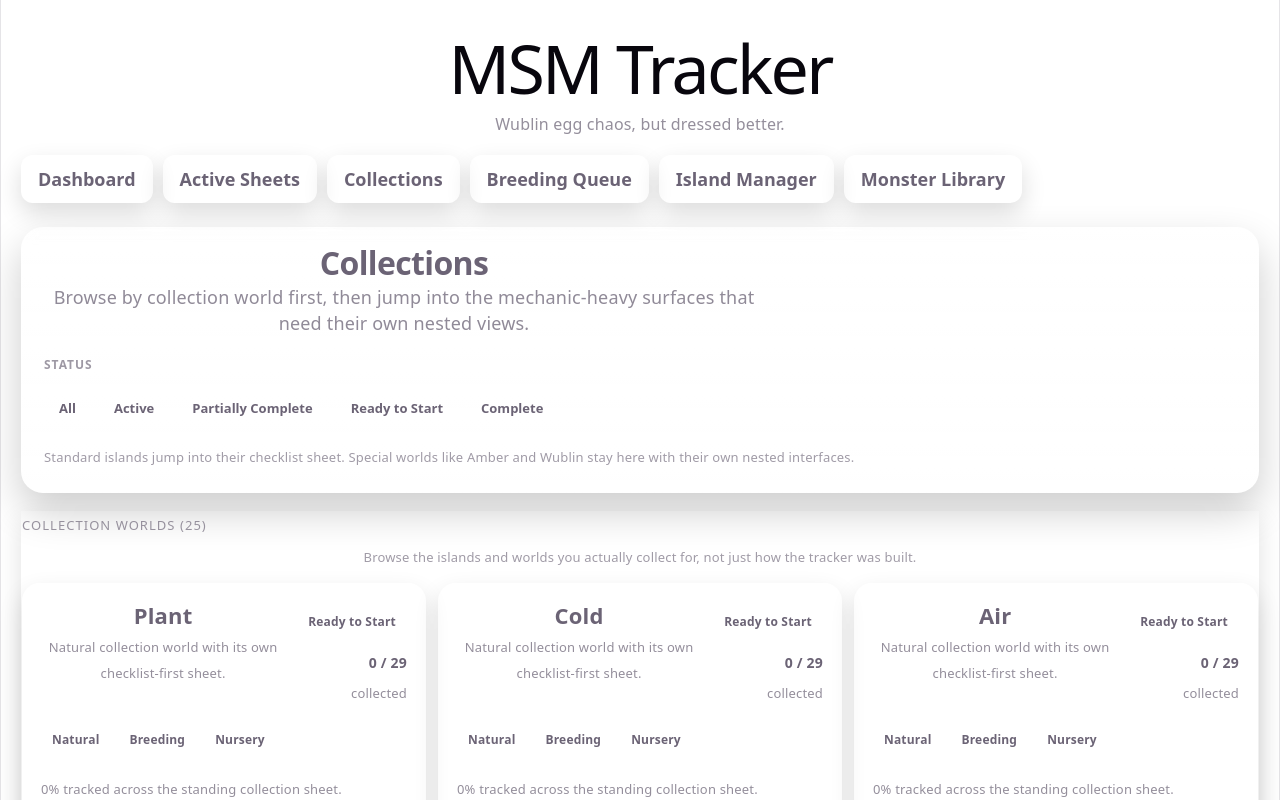
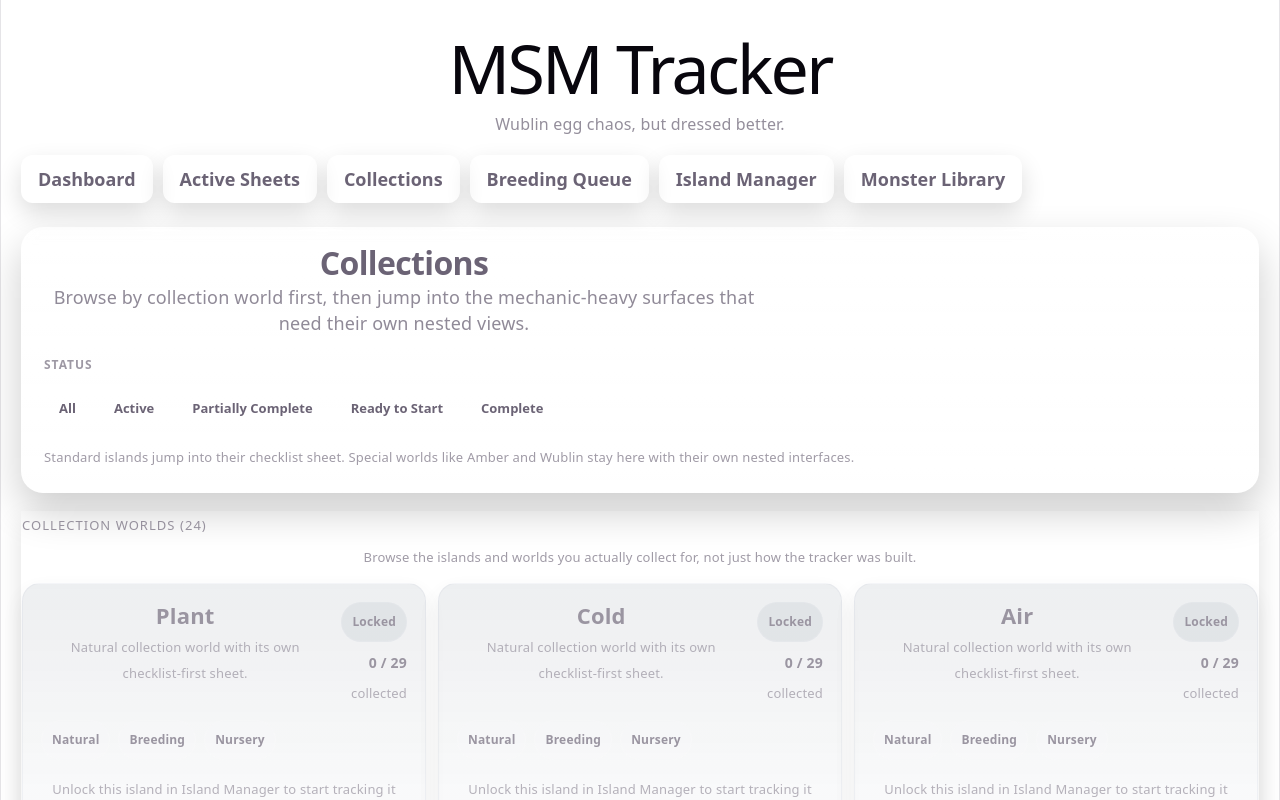
Before and after one commit to jess-almo/msm-tracker, a React (Vite) app: page / in a window 1280 px wide. Both pictures are taken after a click on the button "Collections". Shown: the top 800 px of the page. Built offline with nearby package versions, Linux system fonts and the light colour scheme.

Commit message:
refine collection world layout and island visual identity

```diff
--- a/src/App.jsx
+++ b/src/App.jsx
@@ -2484,6 +2484,7 @@ export default function App()
             <CollectionsPage
               sheets={sheets}
               collectionsData={collectionsData}
+              islandStates={islandStates}
               getDeleteInstanceBlockState={getDeleteSheetInstanceBlockState}
               onOpenSheet={openSheet}
               onCreateAnotherSheetInstance={createAnotherSheetInstance}
--- a/src/pages/Collections.jsx
+++ b/src/pages/Collections.jsx
@@ -200,6 +200,36 @@ function getIslandCompletionPalette(islandName = "")
 {
   const normalizedName = String(islandName || "").toLowerCase();
 
+  if (normalizedName.includes("amber"))
+  {
+    return {
+      glow: "rgba(251,191,36,0.26)",
+      accent: "rgba(245,158,11,0.24)",
+      border: "rgba(245,158,11,0.34)",
+      wash: "rgba(180,83,9,0.12)",
+    };
+  }
+
+  if (normalizedName.includes("wublin"))
+  {
+    return {
+      glow: "rgba(45,212,191,0.24)",
+      accent: "rgba(20,184,166,0.22)",
+      border: "rgba(20,184,166,0.34)",
+      wash: "rgba(13,148,136,0.12)",
+    };
+  }
+
+  if (normalizedName.includes("celestial"))
+  {
+    return {
+      glow: "rgba(251,207,232,0.24)",
+      accent: "rgba(192,132,252,0.22)",
+      border: "rgba(216,180,254,0.34)",
+      wash: "rgba(168,85,247,0.12)",
+    };
+  }
+
   if (normalizedName.includes("plant"))
   {
     return {
@@ -240,7 +270,17 @@ function getIslandCompletionPalette(islandName = "")
     };
   }
 
-  if (normalizedName.includes("earth") || normalizedName.includes("bone"))
+  if (normalizedName.includes("bone"))
+  {
+    return {
+      glow: "rgba(221,214,254,0.24)",
+      accent: "rgba(196,181,253,0.22)",
+      border: "rgba(196,181,253,0.34)",
+      wash: "rgba(139,92,246,0.12)",
+    };
+  }
+
+  if (normalizedName.includes("earth"))
   {
     return {
       glow: "rgba(251,191,36,0.22)",
@@ -263,30 +303,40 @@ function getIslandCompletionPalette(islandName = "")
   if (normalizedName.includes("light"))
   {
     return {
-      glow: "rgba(253,224,71,0.24)",
-      accent: "rgba(250,204,21,0.22)",
-      border: "rgba(250,204,21,0.34)",
-      wash: "rgba(234,179,8,0.12)",
+      glow: "rgba(253,224,71,0.28)",
+      accent: "rgba(250,204,21,0.24)",
+      border: "rgba(250,204,21,0.36)",
+      wash: "rgba(234,179,8,0.15)",
     };
   }
 
   if (normalizedName.includes("psychic"))
   {
     return {
-      glow: "rgba(196,181,253,0.24)",
-      accent: "rgba(167,139,250,0.22)",
-      border: "rgba(167,139,250,0.34)",
-      wash: "rgba(124,58,237,0.12)",
+      glow: "rgba(192,132,252,0.28)",
+      accent: "rgba(168,85,247,0.24)",
+      border: "rgba(168,85,247,0.36)",
+      wash: "rgba(126,34,206,0.16)",
     };
   }
 
   if (normalizedName.includes("faerie"))
   {
     return {
-      glow: "rgba(244,114,182,0.24)",
-      accent: "rgba(244,114,182,0.22)",
-      border: "rgba(244,114,182,0.34)",
-      wash: "rgba(219,39,119,0.12)",
+      glow: "rgba(244,114,182,0.28)",
+      accent: "rgba(244,114,182,0.24)",
+      border: "rgba(244,114,182,0.36)",
+      wash: "rgba(219,39,119,0.15)",
+    };
+  }
+
+  if (normalizedName.includes("sanctum"))
+  {
+    return {
+      glow: "rgba(129,140,248,0.24)",
+      accent: "rgba(99,102,241,0.22)",
+      border: "rgba(129,140,248,0.34)",
+      wash: "rgba(67,56,202,0.12)",
     };
   }
 
@@ -321,22 +371,64 @@ function getIslandCompletionPalette(islandName = "")
 function getIslandCardVisualStyle(sheet, status)
 {
   const baseStyle = getStatusVisualStyle(status);
-
-  if (status !== "complete")
-  {
-    return baseStyle;
-  }
-
   const palette = getIslandCompletionPalette(sheet?.island || "");
+  const isLocked = Boolean(sheet?.isLocked);
+
+  if (isLocked)
+  {
+    return {
+      border: "1px solid rgba(148,163,184,0.16)",
+      background: "linear-gradient(180deg, rgba(71,85,105,0.14), rgba(255,255,255,0.02))",
+      boxShadow: "0 10px 24px rgba(0,0,0,0.1)",
+      chipBackground: "rgba(100,116,139,0.16)",
+      opacity: 0.68,
+    };
+  }
+
+  if (status === "complete")
+  {
+    return {
+      ...baseStyle,
+      border: `1px solid ${palette.border}`,
+      background: `linear-gradient(180deg, ${palette.wash}, rgba(255,255,255,0.045))`,
+      boxShadow: `0 0 0 1px ${palette.accent}, 0 0 34px ${palette.glow}, 0 18px 36px rgba(0,0,0,0.18)`,
+      chipBackground: `linear-gradient(180deg, ${palette.accent}, rgba(255,255,255,0.06))`,
+      opacity: 1,
+    };
+  }
+
+  const statusWashByState = {
+    active: "rgba(255,255,255,0.02)",
+    in_progress: "rgba(255,255,255,0.03)",
+    not_started: "rgba(255,255,255,0.015)",
+  };
+  const statusEdgeByState = {
+    active: "rgba(255,255,255,0.1)",
+    in_progress: "rgba(255,255,255,0.08)",
+    not_started: "rgba(255,255,255,0.06)",
+  };
 
   return {
-    ...baseStyle,
     border: `1px solid ${palette.border}`,
-    background: `linear-gradient(180deg, ${palette.wash}, rgba(255,255,255,0.045))`,
-    boxShadow: `0 0 0 1px ${palette.accent}, 0 0 34px ${palette.glow}, 0 18px 36px rgba(0,0,0,0.18)`,
+    background: `linear-gradient(180deg, ${palette.wash}, ${statusWashByState[status] || "rgba(255,255,255,0.02)"})`,
+    boxShadow: `0 0 0 1px ${statusEdgeByState[status] || "rgba(255,255,255,0.06)"}, 0 0 26px ${palette.glow}, 0 16px 32px rgba(0,0,0,0.16)`,
     chipBackground: `linear-gradient(180deg, ${palette.accent}, rgba(255,255,255,0.06))`,
     opacity: 1,
   };
+}
+
+function getCollectionWorldGroupSortRank(groupKey)
+{
+  const order = {
+    natural: 0,
+    fire: 1,
+    magical: 2,
+    ethereal: 3,
+    other: 4,
+    mirror: 5,
+  };
+
+  return Number.isFinite(order[groupKey]) ? order[groupKey] : 99;
 }
 
 function getSheetSortPriority(sheet)
@@ -1179,15 +1271,20 @@ function CollectionWorldCard({
   onOpenSheet,
 })
 {
-  const visualStyle = world.kind === "island"
-    ? getIslandCardVisualStyle({ island: world.name }, world.status)
-    : getStatusVisualStyle(world.status);
+  const visualStyle = getIslandCardVisualStyle(
+    { island: world.name || world.title, isLocked: world.isLocked },
+    world.status
+  );
 
   const primaryAction = world.kind === "island"
     ? () => onOpenSheet(world.sheetKey)
     : () => onOpenWorld(world.key);
 
-  const primaryLabel = world.kind === "island" ? "Open Collection" : "Open World";
+  const primaryLabel = world.isLocked
+    ? "Locked"
+    : world.kind === "island"
+      ? "Open Collection"
+      : "Open World";
 
   return (
     <div
@@ -1231,7 +1328,7 @@ function CollectionWorldCard({
               marginBottom: "8px",
             }}
           >
-            {getStatusLabel(world.status)}
+            {world.isLocked ? "Locked" : getStatusLabel(world.status)}
           </div>
           <div style={{ fontSize: "14px", fontWeight: 700 }}>
             {world.summaryValue}
@@ -1284,6 +1381,7 @@ function CollectionWorldCard({
         <button
           style={actionButtonStyle}
           onClick={primaryAction}
+          disabled={world.isLocked}
         >
           {primaryLabel}
         </button>
@@ -1295,6 +1393,7 @@ function CollectionWorldCard({
 export default function Collections({
   sheets,
   collectionsData,
+  islandStates,
   onOpenSheet,
   onCreateAnotherSheetInstance,
   onDeleteSheetInstance,
@@ -1397,6 +1496,14 @@ export default function Collections({
     () => new Map(ISLAND_STATE_DEFAULTS.map((island) => [island.name, island])),
     []
   );
+  const islandStateByName = useMemo(
+    () => new Map(
+      (Array.isArray(islandStates) ? islandStates : [])
+        .filter((island) => island && typeof island === "object" && island.name)
+        .map((island) => [island.name, island])
+    ),
+    [islandStates]
+  );
   const islandGroupLabelByKey = useMemo(
     () => new Map(ISLAND_GROUPS.map((group) => [group.key, group.label])),
     []
@@ -1451,6 +1558,7 @@ export default function Collections({
         sectionKey,
         sectionTitle,
         status: worldStatus,
+        isLocked: islandStateByName.get(title)?.isUnlocked === false,
         count: groups.length,
         summaryValue: `${completeCount} / ${groups.length}`,
         summaryLabel: "species complete",
@@ -1481,8 +1589,8 @@ export default function Collections({
         title: "Amber Island",
         subtitle: "Relic-fueled vessel collection with tracked runs nested under each monster.",
         chips: ["Vessels", "Relics", "Limited"],
-        sectionKey: "worlds",
-        sectionTitle: "Collection Worlds",
+        sectionKey: "special",
+        sectionTitle: "Special Islands",
       }),
       buildWorld({
         key: "wublin_island",
@@ -1521,9 +1629,17 @@ export default function Collections({
       .filter((sheet) => matchesStatusFilter(sheet, statusFilter))
       .sort((a, b) =>
       {
+        const aLocked = islandStateByName.get(a.island)?.isUnlocked === false;
+        const bLocked = islandStateByName.get(b.island)?.isUnlocked === false;
+
+        if (aLocked !== bLocked)
+        {
+          return aLocked ? 1 : -1;
+        }
+
         const groupDelta =
-          (ISLAND_GROUPS.findIndex((group) => group.key === islandGroupByName.get(a.island))
-            - ISLAND_GROUPS.findIndex((group) => group.key === islandGroupByName.get(b.island)));
+          getCollectionWorldGroupSortRank(islandGroupByName.get(a.island))
+          - getCollectionWorldGroupSortRank(islandGroupByName.get(b.island));
 
         if (groupDelta !== 0)
         {
@@ -1538,6 +1654,8 @@ export default function Collections({
         const groupKey = islandGroupByName.get(sheet.island) || "other";
         const groupLabel = islandGroupLabelByKey.get(groupKey) || "Other";
         const islandProfile = islandProfileByName.get(sheet.island);
+        const islandState = islandStateByName.get(sheet.island);
+        const isLocked = islandState?.isUnlocked === false;
         const chips = [
           groupLabel,
           ...(sheet.island?.includes("Mirror") ? ["Mirror"] : []),
@@ -1556,9 +1674,12 @@ export default function Collections({
           sectionKey: "worlds",
           sectionTitle: "Collection Worlds",
           status: getDerivedSheetStatus(sheet),
+          isLocked,
           summaryValue: `${progress.done} / ${progress.total}`,
           summaryLabel: "collected",
-          supportingCopy: `${progress.trackedPercent}% tracked across the standing collection sheet.`,
+          supportingCopy: isLocked
+            ? "Unlock this island in Island Manager to start tracking it here."
+            : `${progress.trackedPercent}% tracked across the standing collection sheet.`,
         };
       });
 
@@ -1582,6 +1703,7 @@ export default function Collections({
     islandGroupByName,
     islandGroupLabelByKey,
     islandProfileByName,
+    islandStateByName,
     islandSheets,
     specialWorlds,
     statusFilter,
```
